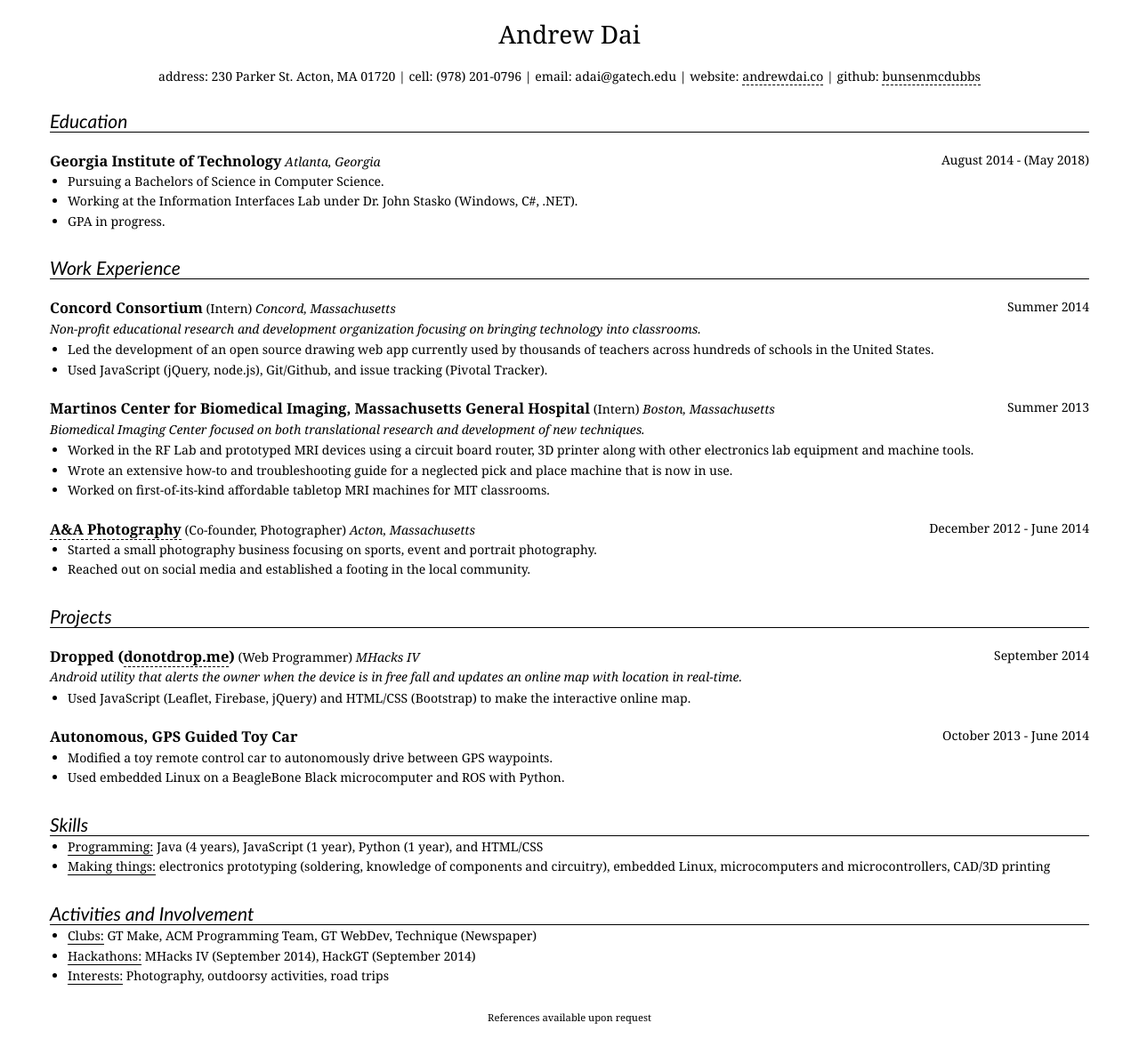
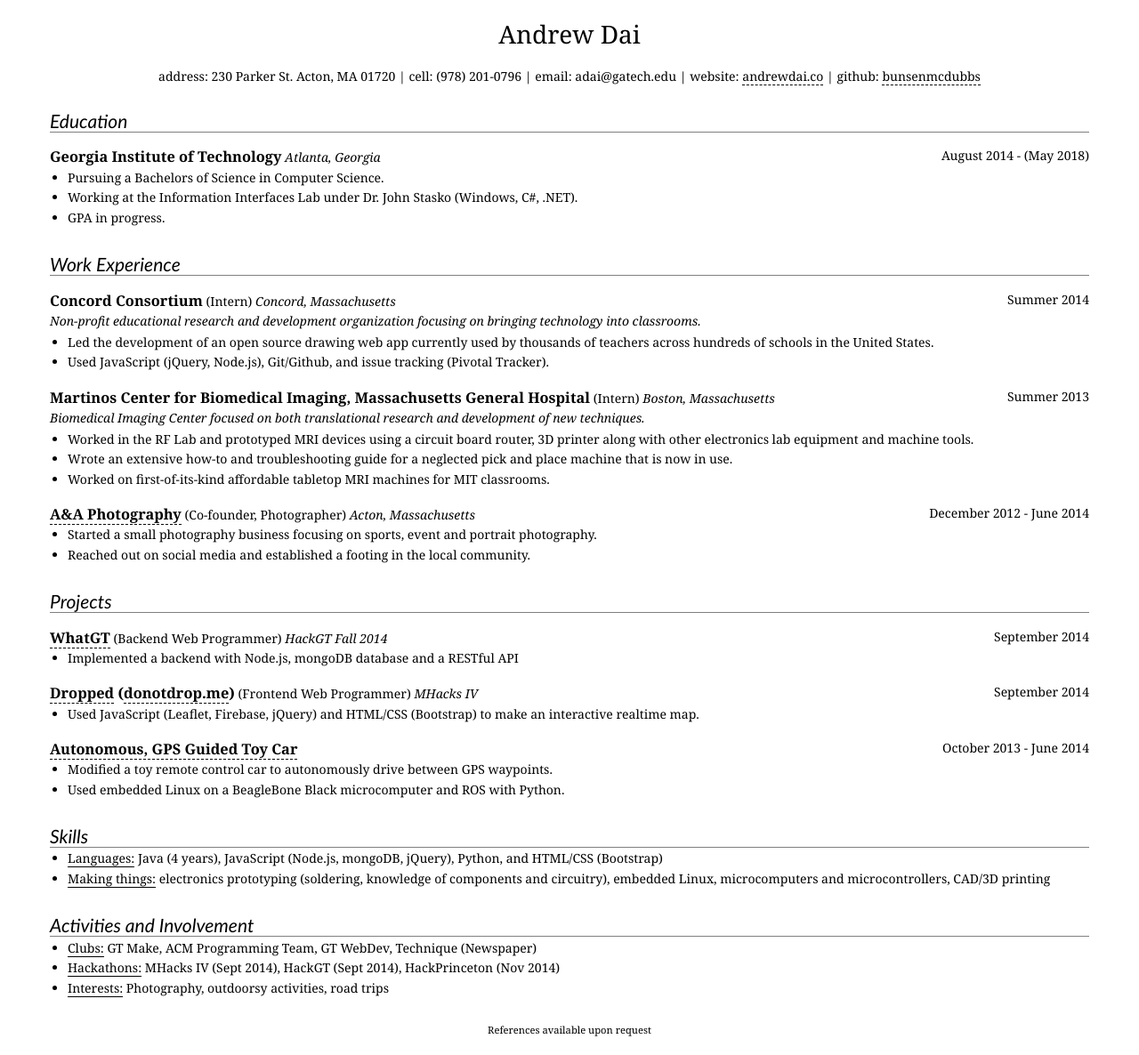
Before and after one commit to bunsenmcdubbs/bunsenmcdubbs.github.io, a Jekyll site: the page resume/index.html, which Jekyll copies as it is, in a window 1280 px wide. Shown: the whole page at 89% size. Built offline with Jekyll 4.4.1, drawn with Linux system fonts in a browser that asks for light colours; Markdown is read by kramdown in place of the engine named in the settings.

Commit message:
update resume with hackgt

```diff
--- a/resume/index.html
+++ b/resume/index.html
@@ -50,7 +50,7 @@
           <li><p>Led the development of an open source drawing web app currently
             used by thousands of teachers across hundreds of schools in the
             United States.</p></li>
-          <li><p>Used JavaScript (jQuery, node.js), Git/Github, and issue tracking
+          <li><p>Used JavaScript (jQuery, Node.js), Git/Github, and issue tracking
             (Pivotal Tracker).</p></li>
         </ul>
       </div>
@@ -91,22 +91,35 @@
     <section class="resume-project">
       <h2>Projects</h2>
 
+      <!-- Change smaller projects into bullet point list under bigger projects -->
+
       <div class="entry">
-        <h3>Dropped (<a href='https://donotdrop.me'>donotdrop.me</a>)</h3>
-        <span class='role'>Web Programmer</span>
+        <h3><a href="https://github.com/AlternativeHeroes/whereat-site">WhatGT</a></h3>
+        <span class='role'>Backend Web Programmer</span>
+        <span class='loc'>HackGT Fall 2014</span>
+        <span class='date'>September 2014</span>
+        <ul>
+          <li><p>Implemented a backend with Node.js, mongoDB database and a RESTful API </p></li>
+        </ul>
+      </div>
+
+      <div class="entry">
+        <h3><a href="https://github.com/AlternativeHeroes/dropped-site">Dropped</a>
+            (<a href='https://donotdrop.me'>donotdrop.me</a>)</h3>
+        <span class='role'>Frontend Web Programmer</span>
         <span class='loc'>MHacks IV</span>
         <span class='date'>September 2014</span>
-        <p class="des">Android utility that alerts the owner when the device is
-          in free fall and updates an online map with location in real-time.</p>
+        <!-- <p class="des">Android utility that alerts the owner when the device is
+          in free fall and updates an online map with location in real-time.</p> -->
         <ul>
-          <li><p>Used JavaScript (Leaflet, Firebase,
-            jQuery) and HTML/CSS (Bootstrap) to make the interactive online map.
+          <li><p>Used JavaScript (Leaflet, Firebase, jQuery) and HTML/CSS (Bootstrap)
+            to make an interactive realtime map.
             </p></li>
         </ul>
       </div>
 
       <div class="entry">
-        <h3>Autonomous, GPS Guided Toy Car</h3>
+        <h3><a href="http://andrewdai.co/projects/">Autonomous, GPS Guided Toy Car</a></h3>
         <span class='date'>October 2013 - June 2014</span>
         <ul>
           <li><p>Modified a toy remote control car to autonomously drive between
@@ -122,8 +135,8 @@
       <h2>Skills</h2>
 
       <ul>
-        <li><p><span class="label">Programming:</span> Java (4 years), JavaScript
-          (1 year), Python (1 year), and HTML/CSS</p></li>
+        <li><p><span class="label">Languages:</span> Java (4 years), JavaScript
+          (Node.js, mongoDB, jQuery), Python, and HTML/CSS (Bootstrap)</p></li>
         <li><p><span class="label">Making things:</span> electronics prototyping
           (soldering, knowledge of components and circuitry), embedded Linux,
           microcomputers and microcontrollers, CAD/3D printing</p></li>
@@ -137,8 +150,8 @@
       <ul>
         <li><p><span class="label">Clubs:</span> GT Make, ACM Programming Team,
           GT WebDev, Technique (Newspaper)</p></li>
-        <li><p><span class="label">Hackathons:</span> MHacks IV (September 2014),
-          HackGT (September 2014)</p></li>
+        <li><p><span class="label">Hackathons:</span> MHacks IV (Sept 2014),
+          HackGT (Sept 2014), HackPrinceton (Nov 2014)</p></li>
         <li><p><span class="label">Interests:</span> Photography, outdoorsy
           activities, road trips</p></li>
       </ul>
--- a/resume/style.css
+++ b/resume/style.css
@@ -54,7 +54,7 @@ h2 {
   /*text-decoration: underline;*/
   font-style: italic;
   /*font-weight: bold;*/
-  border-bottom: 1px solid black;
+  border-bottom: 1px solid grey;
   /*margin-bottom: 1.5em;*/
 
   font-family: Trebuchet MS;
@@ -67,7 +67,7 @@ h2 {
 }
 
 .entry {
-  margin: 1.5em 0;
+  margin: 1.2em 0;
 }
 
 .entry h3 {
```
